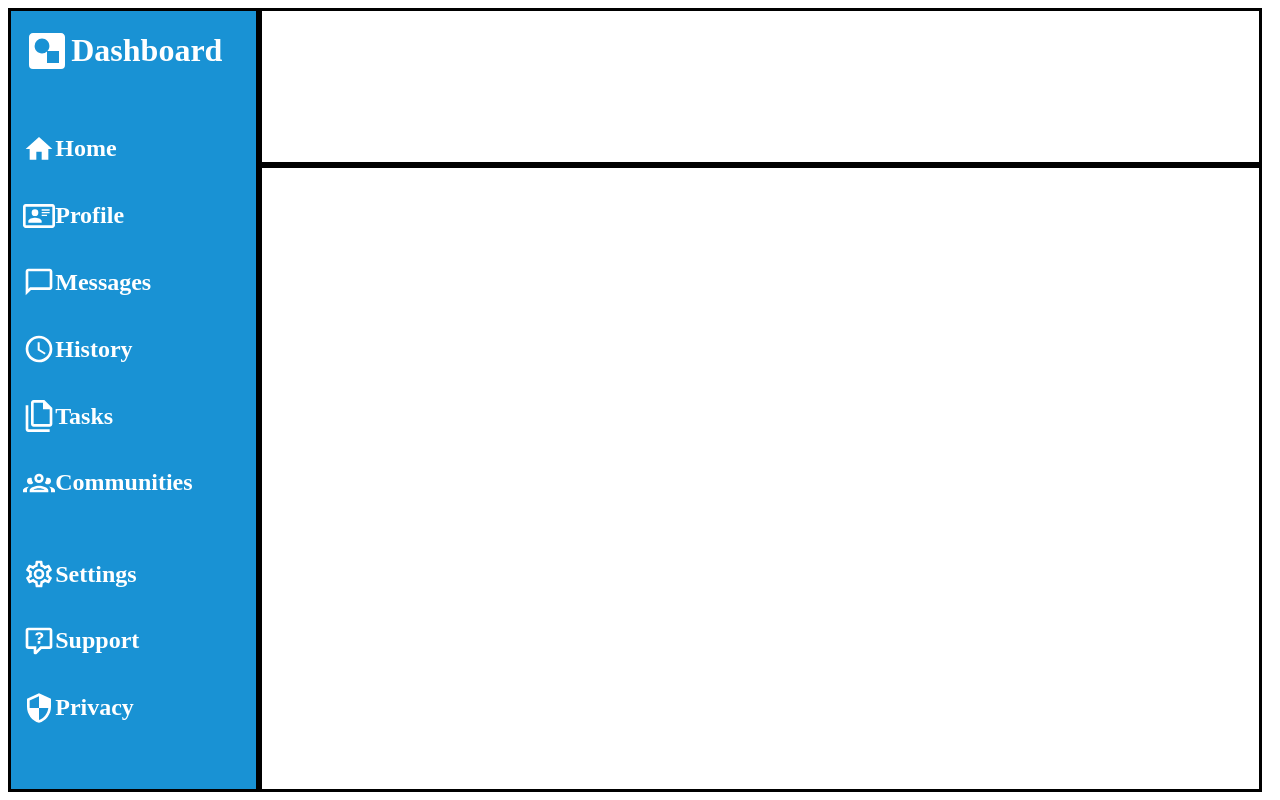
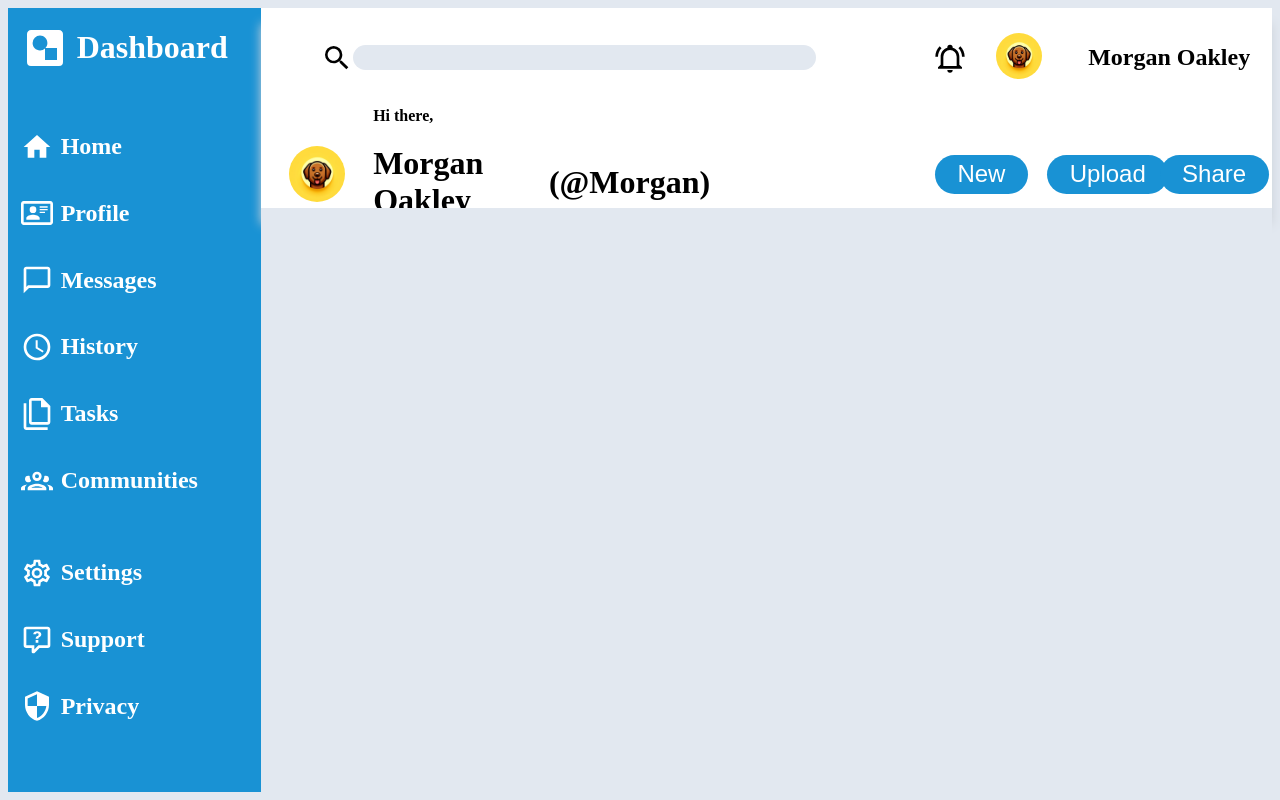
Before and after one commit to jdgarcia277/Odin-dashboard, a plain HTML site: page index.html in a window 1280 px wide. Drawn offline with Linux system fonts and the light colour scheme.

Commit message:
completed header bar

```diff
--- a/index.html
+++ b/index.html
@@ -76,7 +76,50 @@
                 </div>
             </div>
         </div>
-        <div class="item-head"></div>
+        <div class="item-head">
+            <div class="head-toprow">
+                <div class="toprow-search-icon">
+                    <svg class="svg-icon-black" xmlns="http://www.w3.org/2000/svg" viewBox="0 0 24 24"><title>magnify</title><path d="M9.5,3A6.5,6.5 0 0,1 16,9.5C16,11.11 15.41,12.59 14.44,13.73L14.71,14H15.5L20.5,19L19,20.5L14,15.5V14.71L13.73,14.44C12.59,15.41 11.11,16 9.5,16A6.5,6.5 0 0,1 3,9.5A6.5,6.5 0 0,1 9.5,3M9.5,5C7,5 5,7 5,9.5C5,12 7,14 9.5,14C12,14 14,12 14,9.5C14,7 12,5 9.5,5Z" /></svg>
+                </div>
+                <div class="toprow-search-bar">
+                    <input type="text" name="searchbar" id="searchbar">
+                </div>
+                <div class="toprow-alert">
+                    <svg class="svg-icon-black" xmlns="http://www.w3.org/2000/svg" viewBox="0 0 24 24"><title>bell-ring-outline</title><path d="M10,21H14A2,2 0 0,1 12,23A2,2 0 0,1 10,21M21,19V20H3V19L5,17V11C5,7.9 7.03,5.17 10,4.29C10,4.19 10,4.1 10,4A2,2 0 0,1 12,2A2,2 0 0,1 14,4C14,4.1 14,4.19 14,4.29C16.97,5.17 19,7.9 19,11V17L21,19M17,11A5,5 0 0,0 12,6A5,5 0 0,0 7,11V18H17V11M19.75,3.19L18.33,4.61C20.04,6.3 21,8.6 21,11H23C23,8.07 21.84,5.25 19.75,3.19M1,11H3C3,8.6 3.96,6.3 5.67,4.61L4.25,3.19C2.16,5.25 1,8.07 1,11Z" /></svg>
+                </div>
+                <div class="toprow-profile-icon">
+                    <img src="Images/chessie-profile.png" alt="profile-pic">
+                </div>
+                <div class="toprow-username">
+                    <h2>Morgan Oakley</h2>
+                </div>
+            </div>
+            <div class="head-bottomrow">
+                <div class="bottom-icon">
+                    <img src="Images/chessie-profile.png" alt="profile-pic">
+                </div>
+                <div class="bottom-name-container">
+                    <div class="bc-hi">
+                        <p>Hi there,</p>
+                    </div>
+                    <div class="bc-name">
+                        <h1>Morgan Oakley</h1>
+                    </div>
+                    <div class="bc-user">
+                        <h1>(@Morgan)</h1>
+                    </div>
+                </div>
+                <div class="bottom-button-new">
+                    <button>New</button>
+                </div>
+                <div class="bottom-button-upload">
+                    <button>Upload</button>
+                </div>
+                <div class="bottom-button-share">
+                    <button>Share</button>
+                </div>
+            </div>
+        </div>
         <div class="item-main"></div>
     </div>
 </body>
--- a/style.css
+++ b/style.css
@@ -1,5 +1,6 @@
 html {
     font-size: 16px;
+    background-color: #e2e8f0;
 }
 
 .svg-logo {
@@ -7,7 +8,7 @@ html {
     width: 3rem;
 }
 
-.svg-icon {
+.svg-icon, .svg-icon-black {
     height: 2rem;
     width: 2rem;
 }
@@ -18,7 +19,7 @@ html {
 
 .grid-container {
     height: 98vh;
-    width: 98vw;
+    width: 100%;
     display: grid;
     grid-template-columns: repeat(5, 1fr);
     grid-template-rows: repeat(5, 1fr);
@@ -32,9 +33,12 @@ html {
 
 .item-side {
     grid-area: sidebar;
-    border: solid black;
     background-color: #1992d4;
     color: white;
+}
+
+.side-logo-container, .side-navigation-container, .side-settings-container {
+    column-gap: 0.5rem;
 }
 
 .side-logo-container {
@@ -66,10 +70,119 @@ html {
 
 .item-head {
     grid-area: header;
-    border: solid black;
+    display: grid;
+    background-color: white;
+    grid-template-columns: auto;
+    grid-template-rows: 50% 50%;
+    box-shadow: 0 1rem 10px #ccd1d8;
+}
+
+.head-toprow {
+    display: grid;
+    grid-template-columns: repeat(11, 1fr);
+    grid-template-areas:
+        "search-icon bar bar bar bar bar . bell top-logo top-name top-name";
+    align-items: center;
+}
+
+.toprow-search-icon {
+    grid-area: search-icon;
+    display: flex;
+    justify-content: flex-end;
+}
+
+.toprow-search-bar {
+    grid-area: bar;
+}
+
+.toprow-search-bar input {
+    width: 100%;
+    font-size: 1.25rem;
+    border: none;
+    border-radius: 25px;
+    background-color: #e2e8f0;
+}
+
+.toprow-alert {
+    grid-area: bell;
+    display: flex;
+    justify-content: center;
+}
+
+.toprow-profile-icon {
+    grid-area: top-logo;
+
+}
+
+.toprow-profile-icon img {
+    height: 50%;
+    width: 50%;
+    border-radius: 50%;
+}
+
+.toprow-username {
+    grid-area: top-name;
+}
+
+.head-bottomrow {
+    display: grid;
+    grid-template-columns: repeat(9, 1fr);
+    grid-template-areas:
+        "bottom-icon bottom-name bottom-name bottom-name . . button-new button-upload button-share";
+    align-items: center;
+}
+.head-bottomrow button{
+    font-size: 1.5rem;
+    color: white;
+    background-color: #1992d4;
+    border: none;
+    border-radius: 25px;
+    padding: 5% 20%;
+}
+
+.bottom-icon{
+    grid-area: bottom-icon;
+    display:flex;
+    justify-content: center;
+}
+.bottom-icon img{
+    height: 50%;
+    width: 50%;
+    border-radius: 50%;
+}
+.bottom-name-container{
+    grid-area: bottom-name;
+    display: grid;
+    grid-template-columns: repeat(3, 1fr);
+    grid-template-rows: 1rem 1fr;
+    grid-template-areas:
+        "bc-hi . ."
+        "bc-name bc-name bc-user";
+    align-items: center;
+
+}
+
+.bc-hi{
+    grid-area: bc-hi;
+    font-weight: bold;
+}
+.bc-name{
+    grid-area: bc-name;
+}
+.bc-user{
+    grid-area: bc-user;
+}
+.bottom-button-new{
+    grid-area: button-new;
+}
+.bottom-button-upload{
+    grid-area: button-upload;
+}
+.bottom-button-share{
+    grid-area: button-share;
 }
 
 .item-main {
     grid-area: main;
-    border: solid black;
+    background-color: #e2e8f0;
 }
```
Also changed, not shown: Images/chessie-profile.png (added).
